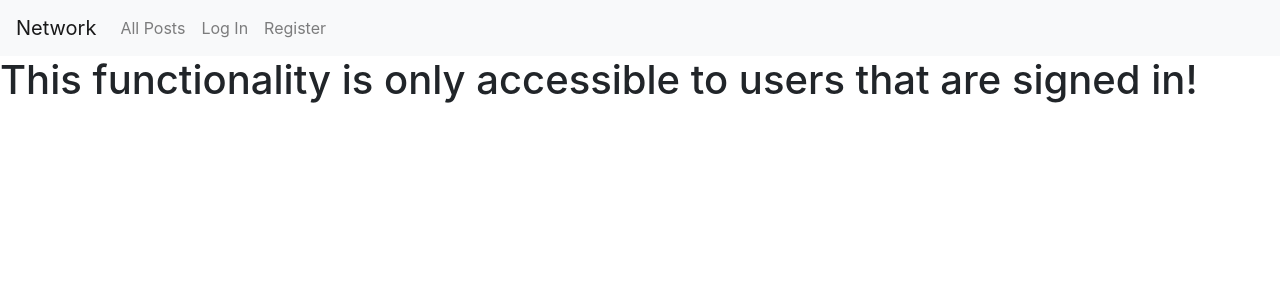
After one commit to within4d45/cs50, a Django app: page /followed in a window 1280 px wide. The commit adds this page. Shown: the top 300 px of the page. Run offline with Django 4.2, Linux system fonts and the light colour scheme; parts of the project's set-up code (start-up, migrations or seed data) failed here and were passed over; some libraries are stand-ins or nearby versions.

Commit message:
Create 'Following' functionality
* Added an error for people that are not logged in trying to use it
* Used the index view, but added a header at the top to make clear
  that this is the view of only showing followed people

```diff
--- /dev/null
+++ b/projects/4/network/project4/network/templates/network/error_not_signed_in.html
@@ -0,0 +1,5 @@
+{% extends "network/layout.html" %}
+{% load static %}
+{% block body %}
+    <h1>This functionality is only accessible to users that are signed in!</h1>
+{% endblock %}
--- a/projects/4/network/project4/network/templates/network/index.html
+++ b/projects/4/network/project4/network/templates/network/index.html
@@ -1,6 +1,11 @@
 {% extends "network/layout.html" %}
 {% load static %}
 {% block body %}
+
+{% if heading %}
+    <h1>{{ heading }}</h1>
+{% endif %}
+
 {% if user.is_authenticated %}
     <div class="wrapper create-post-wrapper">
         <div class="create-post">
--- a/projects/4/network/project4/network/templates/network/layout.html
+++ b/projects/4/network/project4/network/templates/network/layout.html
@@ -24,7 +24,7 @@
                 </li>
                 {% if user.is_authenticated %}
                     <li class="nav-item">
-                        <a class="nav-link" href="#">Following</a>
+                        <a class="nav-link" href= "{% url 'followed' %}">Following</a>
                     </li>
                     <li class="nav-item">
                         <a class="nav-link" href="{% url 'logout' %}">Log Out</a>
--- a/projects/4/network/project4/network/urls.py
+++ b/projects/4/network/project4/network/urls.py
@@ -9,4 +9,5 @@ urlpatterns = [
     path("register", views.register, name="register"),
     path("profile/<int:user_id>", views.profile, name="profile"),
     path("follow/<int:user_id>/<int:followed>", views.follow, name="follow"),
+    path("followed", views.followed, name="followed"),
 ]
--- a/projects/4/network/project4/network/views.py
+++ b/projects/4/network/project4/network/views.py
@@ -35,9 +35,6 @@ def posts(request):
     return JsonResponse({
         "data": data
     })
-
-
-
 
 def login_view(request):
     if request.method == "POST":
@@ -122,3 +119,13 @@ def follow(request, user_id, followed):
         else:
             request.user.following.remove(user_id)
         return HttpResponseRedirect(reverse("profile", args=[user_id]))
+
+def followed(request):
+    if not request.user.is_authenticated:
+        return render(request, "network/error_not_signed_in.html")
+    users = request.user.following.all()
+    posts = Post.objects.filter(user__in=users).order_by("-timestamp")
+    return render(request, "network/index.html", {
+        "heading": "These post are only posts of people that you are following",
+        "posts": posts
+    })
```
Lines whose indentation alone changed are shown as unchanged.
